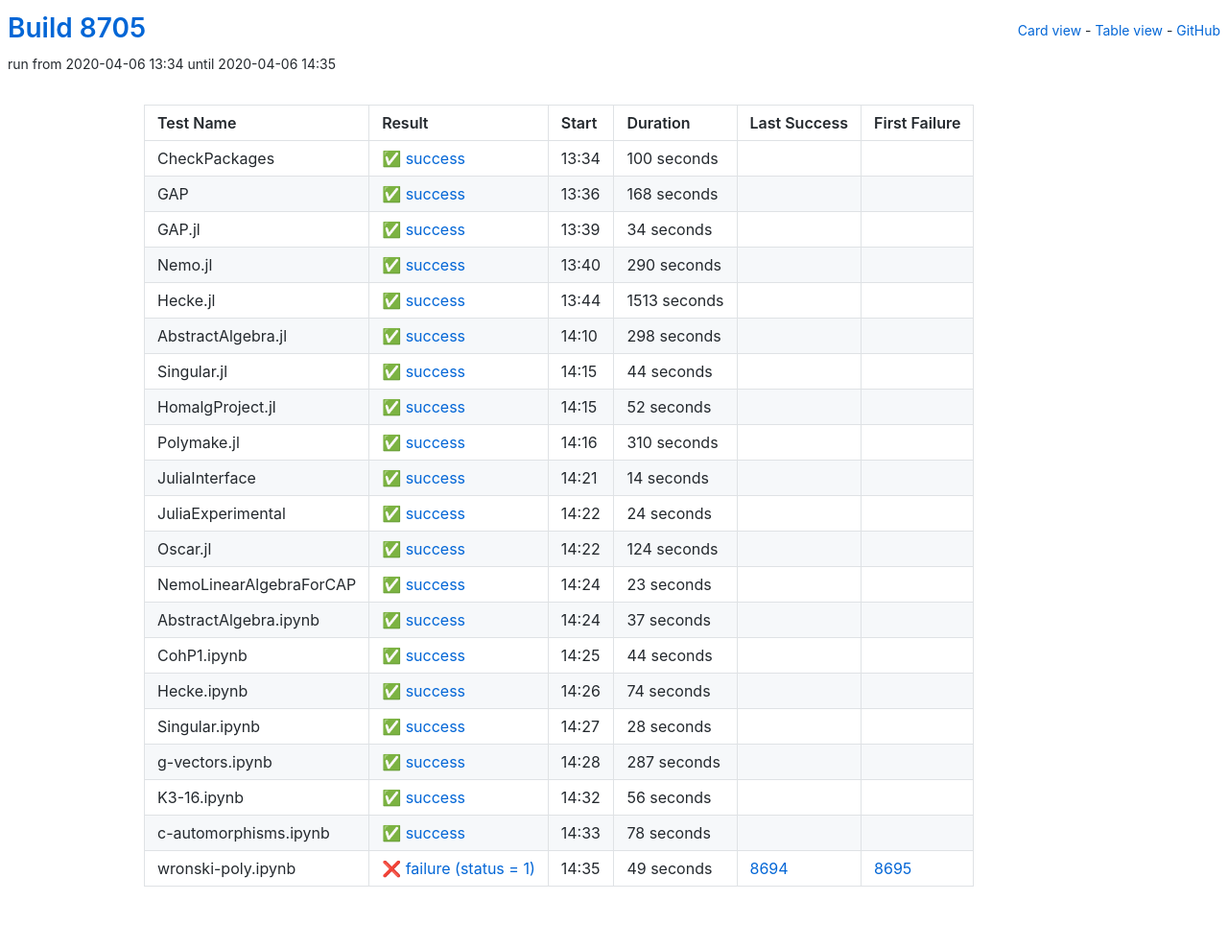
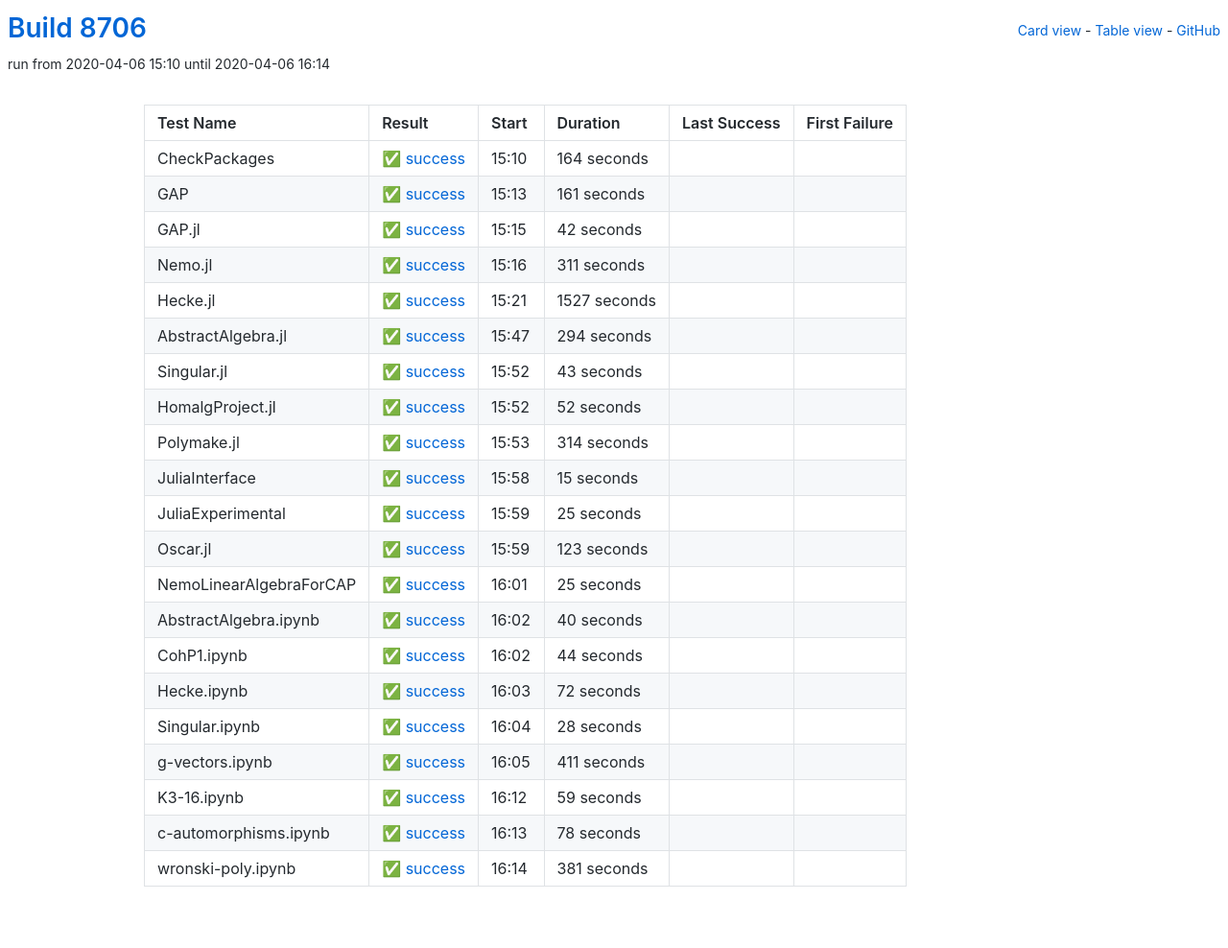
Before and after one commit to oscar-system/oscar-ci-status, a Jekyll site: the page built from table.html, in a window 1280 px wide. Shown: the whole page at 96% size. Built offline with Jekyll 4.4.1, drawn with Linux system fonts in a browser that asks for light colours.

Commit message:
Build 8706

```diff
--- a/_data/ci.yml
+++ b/_data/ci.yml
@@ -1,71 +1,159 @@
-build: 8705
-build_url: https://oscarci.mathematik.uni-kl.de/job/oscar/8705/
+build: 8706
+build_url: https://oscarci.mathematik.uni-kl.de/job/oscar/8706/
 job: oscar
 tests:
-- duration: 100
+- duration: 164
   exitcode: 0
   first_failure: false
   first_failure_url: null
   last_success: false
   last_success_url: null
-  log: https://oscarci.mathematik.uni-kl.de/job/oscar/8705/artifact/logs/build-8705/CheckPackages.log
+  log: https://oscarci.mathematik.uni-kl.de/job/oscar/8706/artifact/logs/build-8706/CheckPackages.log
   name: CheckPackages
-  start: 2020-04-06 13:34
+  start: 2020-04-06 15:10
   status: success
   success: true
-- duration: 168
+- duration: 161
   exitcode: 0
   first_failure: false
   first_failure_url: null
   last_success: false
   last_success_url: null
-  log: https://oscarci.mathematik.uni-kl.de/job/oscar/8705/artifact/logs/build-8705/GAP.log
+  log: https://oscarci.mathematik.uni-kl.de/job/oscar/8706/artifact/logs/build-8706/GAP.log
   name: GAP
-  start: 2020-04-06 13:36
+  start: 2020-04-06 15:13
   status: success
   success: true
-- duration: 34
+- duration: 42
   exitcode: 0
   first_failure: false
   first_failure_url: null
   last_success: false
   last_success_url: null
-  log: https://oscarci.mathematik.uni-kl.de/job/oscar/8705/artifact/logs/build-8705/GAP.jl.log
+  log: https://oscarci.mathematik.uni-kl.de/job/oscar/8706/artifact/logs/build-8706/GAP.jl.log
   name: GAP.jl
-  start: 2020-04-06 13:39
+  start: 2020-04-06 15:15
   status: success
   success: true
-- duration: 290
+- duration: 311
   exitcode: 0
   first_failure: false
   first_failure_url: null
   last_success: false
   last_success_url: null
-  log: https://oscarci.mathematik.uni-kl.de/job/oscar/8705/artifact/logs/build-8705/Nemo.jl.log
+  log: https://oscarci.mathematik.uni-kl.de/job/oscar/8706/artifact/logs/build-8706/Nemo.jl.log
   name: Nemo.jl
-  start: 2020-04-06 13:40
+  start: 2020-04-06 15:16
   status: success
   success: true
-- duration: 1513
+- duration: 1527
   exitcode: 0
   first_failure: false
   first_failure_url: null
   last_success: false
   last_success_url: null
-  log: https://oscarci.mathematik.uni-kl.de/job/oscar/8705/artifact/logs/build-8705/Hecke.jl.log
+  log: https://oscarci.mathematik.uni-kl.de/job/oscar/8706/artifact/logs/build-8706/Hecke.jl.log
   name: Hecke.jl
-  start: 2020-04-06 13:44
+  start: 2020-04-06 15:21
   status: success
   success: true
-- duration: 298
+- duration: 294
   exitcode: 0
   first_failure: false
   first_failure_url: null
   last_success: false
   last_success_url: null
-  log: https://oscarci.mathematik.uni-kl.de/job/oscar/8705/artifact/logs/build-8705/AbstractAlgebra.jl.log
+  log: https://oscarci.mathematik.uni-kl.de/job/oscar/8706/artifact/logs/build-8706/AbstractAlgebra.jl.log
   name: AbstractAlgebra.jl
-  start: 2020-04-06 14:10
+  start: 2020-04-06 15:47
+  status: success
+  success: true
+- duration: 43
+  exitcode: 0
+  first_failure: false
+  first_failure_url: null
+  last_success: false
+  last_success_url: null
+  log: https://oscarci.mathematik.uni-kl.de/job/oscar/8706/artifact/logs/build-8706/Singular.jl.log
+  name: Singular.jl
+  start: 2020-04-06 15:52
+  status: success
+  success: true
+- duration: 52
+  exitcode: 0
+  first_failure: false
+  first_failure_url: null
+  last_success: false
+  last_success_url: null
+  log: https://oscarci.mathematik.uni-kl.de/job/oscar/8706/artifact/logs/build-8706/HomalgProject.jl.log
+  name: HomalgProject.jl
+  start: 2020-04-06 15:52
+  status: success
+  success: true
+- duration: 314
+  exitcode: 0
+  first_failure: false
+  first_failure_url: null
+  last_success: false
+  last_success_url: null
+  log: https://oscarci.mathematik.uni-kl.de/job/oscar/8706/artifact/logs/build-8706/Polymake.jl.log
+  name: Polymake.jl
+  start: 2020-04-06 15:53
+  status: success
+  success: true
+- duration: 15
+  exitcode: 0
+  first_failure: false
+  first_failure_url: null
+  last_success: false
+  last_success_url: null
+  log: https://oscarci.mathematik.uni-kl.de/job/oscar/8706/artifact/logs/build-8706/JuliaInterface.log
+  name: JuliaInterface
+  start: 2020-04-06 15:58
+  status: success
+  success: true
+- duration: 25
+  exitcode: 0
+  first_failure: false
+  first_failure_url: null
+  last_success: false
+  last_success_url: null
+  log: https://oscarci.mathematik.uni-kl.de/job/oscar/8706/artifact/logs/build-8706/JuliaExperimental.log
+  name: JuliaExperimental
+  start: 2020-04-06 15:59
+  status: success
+  success: true
+- duration: 123
+  exitcode: 0
+  first_failure: false
+  first_failure_url: null
+  last_success: false
+  last_success_url: null
+  log: https://oscarci.mathematik.uni-kl.de/job/oscar/8706/artifact/logs/build-8706/Oscar.jl.log
+  name: Oscar.jl
+  start: 2020-04-06 15:59
+  status: success
+  success: true
+- duration: 25
+  exitcode: 0
+  first_failure: false
+  first_failure_url: null
+  last_success: false
+  last_success_url: null
+  log: https://oscarci.mathematik.uni-kl.de/job/oscar/8706/artifact/logs/build-8706/NemoLinearAlgebraForCAP.log
+  name: NemoLinearAlgebraForCAP
+  start: 2020-04-06 16:01
+  status: success
+  success: true
+- duration: 40
+  exitcode: 0
+  first_failure: false
+  first_failure_url: null
+  last_success: false
+  last_success_url: null
+  log: https://oscarci.mathematik.uni-kl.de/job/oscar/8706/artifact/logs/build-8706/AbstractAlgebra.ipynb.log
+  name: AbstractAlgebra.ipynb
+  start: 2020-04-06 16:02
   status: success
   success: true
 - duration: 44
@@ -74,108 +162,20 @@
   first_failure_url: null
   last_success: false
   last_success_url: null
-  log: https://oscarci.mathematik.uni-kl.de/job/oscar/8705/artifact/logs/build-8705/Singular.jl.log
-  name: Singular.jl
-  start: 2020-04-06 14:15
+  log: https://oscarci.mathematik.uni-kl.de/job/oscar/8706/artifact/logs/build-8706/CohP1.ipynb.log
+  name: CohP1.ipynb
+  start: 2020-04-06 16:02
   status: success
   success: true
-- duration: 52
+- duration: 72
   exitcode: 0
   first_failure: false
   first_failure_url: null
   last_success: false
   last_success_url: null
-  log: https://oscarci.mathematik.uni-kl.de/job/oscar/8705/artifact/logs/build-8705/HomalgProject.jl.log
-  name: HomalgProject.jl
-  start: 2020-04-06 14:15
-  status: success
-  success: true
-- duration: 310
-  exitcode: 0
-  first_failure: false
-  first_failure_url: null
-  last_success: false
-  last_success_url: null
-  log: https://oscarci.mathematik.uni-kl.de/job/oscar/8705/artifact/logs/build-8705/Polymake.jl.log
-  name: Polymake.jl
-  start: 2020-04-06 14:16
-  status: success
-  success: true
-- duration: 14
-  exitcode: 0
-  first_failure: false
-  first_failure_url: null
-  last_success: false
-  last_success_url: null
-  log: https://oscarci.mathematik.uni-kl.de/job/oscar/8705/artifact/logs/build-8705/JuliaInterface.log
-  name: JuliaInterface
-  start: 2020-04-06 14:21
-  status: success
-  success: true
-- duration: 24
-  exitcode: 0
-  first_failure: false
-  first_failure_url: null
-  last_success: false
-  last_success_url: null
-  log: https://oscarci.mathematik.uni-kl.de/job/oscar/8705/artifact/logs/build-8705/JuliaExperimental.log
-  name: JuliaExperimental
-  start: 2020-04-06 14:22
-  status: success
-  success: true
-- duration: 124
-  exitcode: 0
-  first_failure: false
-  first_failure_url: null
-  last_success: false
-  last_success_url: null
-  log: https://oscarci.mathematik.uni-kl.de/job/oscar/8705/artifact/logs/build-8705/Oscar.jl.log
-  name: Oscar.jl
-  start: 2020-04-06 14:22
-  status: success
-  success: true
-- duration: 23
-  exitcode: 0
-  first_failure: false
-  first_failure_url: null
-  last_success: false
-  last_success_url: null
-  log: https://oscarci.mathematik.uni-kl.de/job/oscar/8705/artifact/logs/build-8705/NemoLinearAlgebraForCAP.log
-  name: NemoLinearAlgebraForCAP
-  start: 2020-04-06 14:24
-  status: success
-  success: true
-- duration: 37
-  exitcode: 0
-  first_failure: false
-  first_failure_url: null
-  last_success: false
-  last_success_url: null
-  log: https://oscarci.mathematik.uni-kl.de/job/oscar/8705/artifact/logs/build-8705/AbstractAlgebra.ipynb.log
-  name: AbstractAlgebra.ipynb
-  start: 2020-04-06 14:24
-  status: success
-  success: true
-- duration: 44
-  exitcode: 0
-  first_failure: false
-  first_failure_url: null
-  last_success: false
-  last_success_url: null
-  log: https://oscarci.mathematik.uni-kl.de/job/oscar/8705/artifact/logs/build-8705/CohP1.ipynb.log
-  name: CohP1.ipynb
-  start: 2020-04-06 14:25
-  status: success
-  success: true
-- duration: 74
-  exitcode: 0
-  first_failure: false
-  first_failure_url: null
-  last_success: false
-  last_success_url: null
-  log: https://oscarci.mathematik.uni-kl.de/job/oscar/8705/artifact/logs/build-8705/Hecke.ipynb.log
+  log: https://oscarci.mathematik.uni-kl.de/job/oscar/8706/artifact/logs/build-8706/Hecke.ipynb.log
   name: Hecke.ipynb
-  start: 2020-04-06 14:26
+  start: 2020-04-06 16:03
   status: success
   success: true
 - duration: 28
@@ -184,31 +184,31 @@
   first_failure_url: null
   last_success: false
   last_success_url: null
-  log: https://oscarci.mathematik.uni-kl.de/job/oscar/8705/artifact/logs/build-8705/Singular.ipynb.log
+  log: https://oscarci.mathematik.uni-kl.de/job/oscar/8706/artifact/logs/build-8706/Singular.ipynb.log
   name: Singular.ipynb
-  start: 2020-04-06 14:27
+  start: 2020-04-06 16:04
   status: success
   success: true
-- duration: 287
+- duration: 411
   exitcode: 0
   first_failure: false
   first_failure_url: null
   last_success: false
   last_success_url: null
-  log: https://oscarci.mathematik.uni-kl.de/job/oscar/8705/artifact/logs/build-8705/g-vectors.ipynb.log
+  log: https://oscarci.mathematik.uni-kl.de/job/oscar/8706/artifact/logs/build-8706/g-vectors.ipynb.log
   name: g-vectors.ipynb
-  start: 2020-04-06 14:28
+  start: 2020-04-06 16:05
   status: success
   success: true
-- duration: 56
+- duration: 59
   exitcode: 0
   first_failure: false
   first_failure_url: null
   last_success: false
   last_success_url: null
-  log: https://oscarci.mathematik.uni-kl.de/job/oscar/8705/artifact/logs/build-8705/K3-16.ipynb.log
+  log: https://oscarci.mathematik.uni-kl.de/job/oscar/8706/artifact/logs/build-8706/K3-16.ipynb.log
   name: K3-16.ipynb
-  start: 2020-04-06 14:32
+  start: 2020-04-06 16:12
   status: success
   success: true
 - duration: 78
@@ -217,19 +217,19 @@
   first_failure_url: null
   last_success: false
   last_success_url: null
-  log: https://oscarci.mathematik.uni-kl.de/job/oscar/8705/artifact/logs/build-8705/c-automorphisms.ipynb.log
+  log: https://oscarci.mathematik.uni-kl.de/job/oscar/8706/artifact/logs/build-8706/c-automorphisms.ipynb.log
   name: c-automorphisms.ipynb
-  start: 2020-04-06 14:33
+  start: 2020-04-06 16:13
   status: success
   success: true
-- duration: 49
-  exitcode: 1
-  first_failure: 8695
-  first_failure_url: https://oscarci.mathematik.uni-kl.de/job/oscar/8695/
-  last_success: 8694
-  last_success_url: https://oscarci.mathematik.uni-kl.de/job/oscar/8694/
-  log: https://oscarci.mathematik.uni-kl.de/job/oscar/8705/artifact/logs/build-8705/wronski-poly.ipynb.log
+- duration: 381
+  exitcode: 0
+  first_failure: false
+  first_failure_url: null
+  last_success: false
+  last_success_url: null
+  log: https://oscarci.mathematik.uni-kl.de/job/oscar/8706/artifact/logs/build-8706/wronski-poly.ipynb.log
   name: wronski-poly.ipynb
-  start: 2020-04-06 14:35
-  status: failure
-  success: false
+  start: 2020-04-06 16:14
+  status: success
+  success: true
```
Also changed, not shown: README.md.
